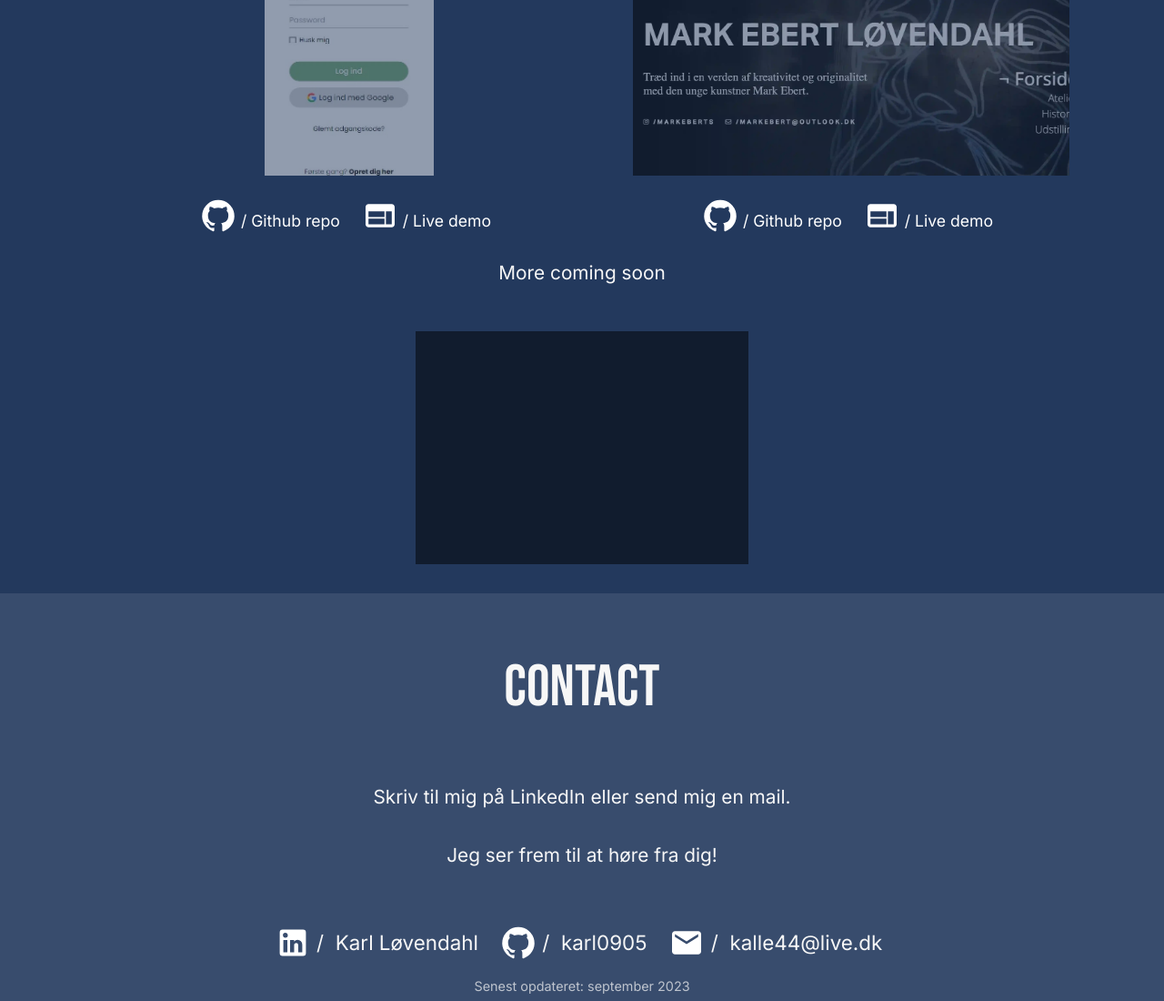
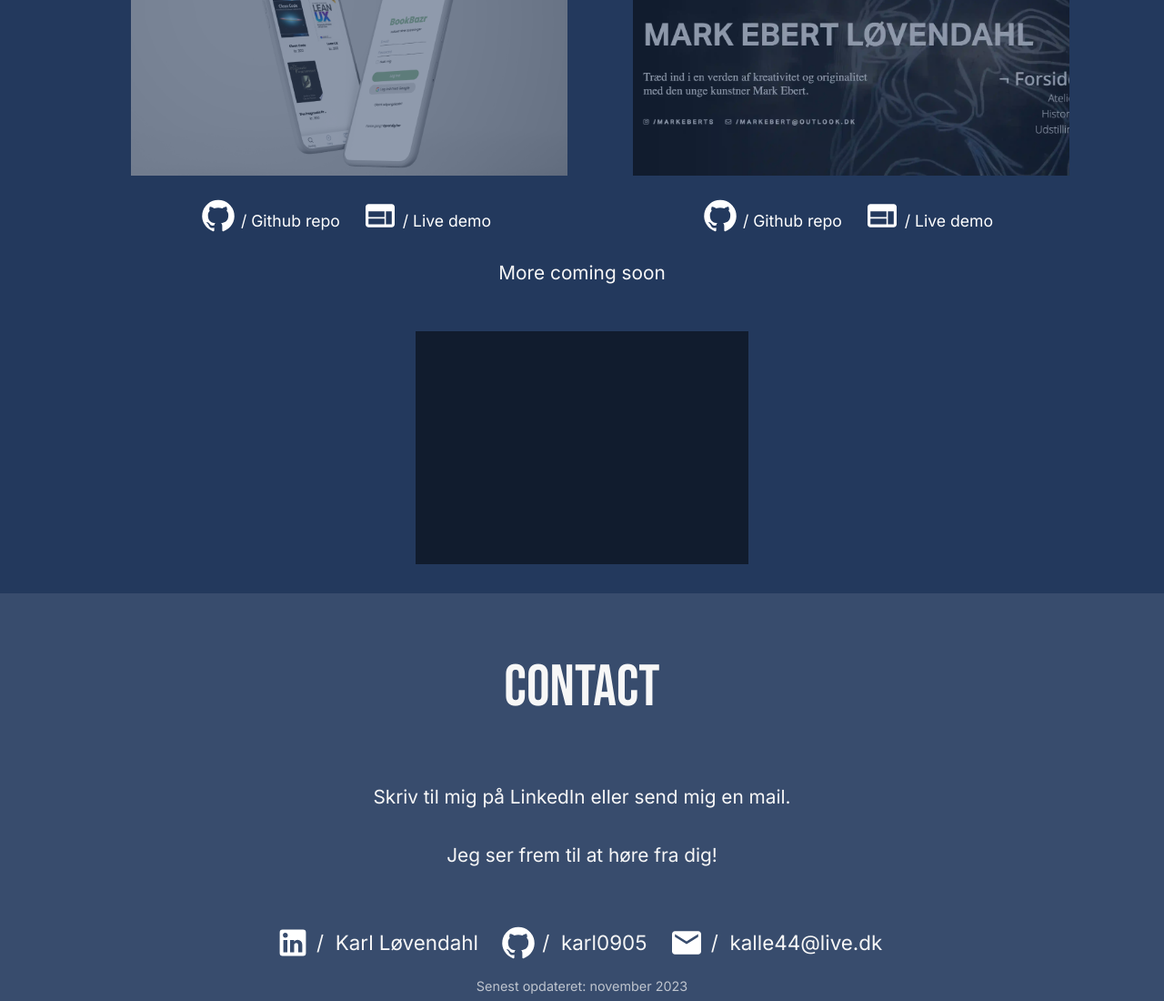
Before and after one commit to karl0905/updatedPortfolio-main, a React (Vite) app: page / in a window 1280 px wide. Shown: the part 2407-3507 px from the top of the page at 91% size. Built offline with nearby package versions, Linux system fonts and the light colour scheme; no server answers.

Commit message:
bookbazr img change and animations

```diff
--- a/src/components/cardprojects/Cardprojects.css
+++ b/src/components/cardprojects/Cardprojects.css
@@ -26,6 +26,7 @@
     max-width: 20rem;
     height: auto;
     overflow: hidden;
+    transition: 0.2s ease-in-out;
 }
 
 @media (min-width: 768px) {
--- a/src/components/content/Contact.jsx
+++ b/src/components/content/Contact.jsx
@@ -10,7 +10,7 @@ export default function Contact() {
       </p>
       <div className="flex">
         <Some />
-        <p className="last-updated__para inter">Senest opdateret: september 2023</p>
+        <p className="last-updated__para inter">Senest opdateret: november 2023</p>
       </div>
 
     </>
--- a/src/components/content/Some.css
+++ b/src/components/content/Some.css
@@ -39,6 +39,6 @@
     }
 
     .some__container-flex:hover {
-        transform: scale(1.1);
+        transform: scale(1.06);
     }
 }
```
Also changed, not shown: public/bookbazr.webp.
